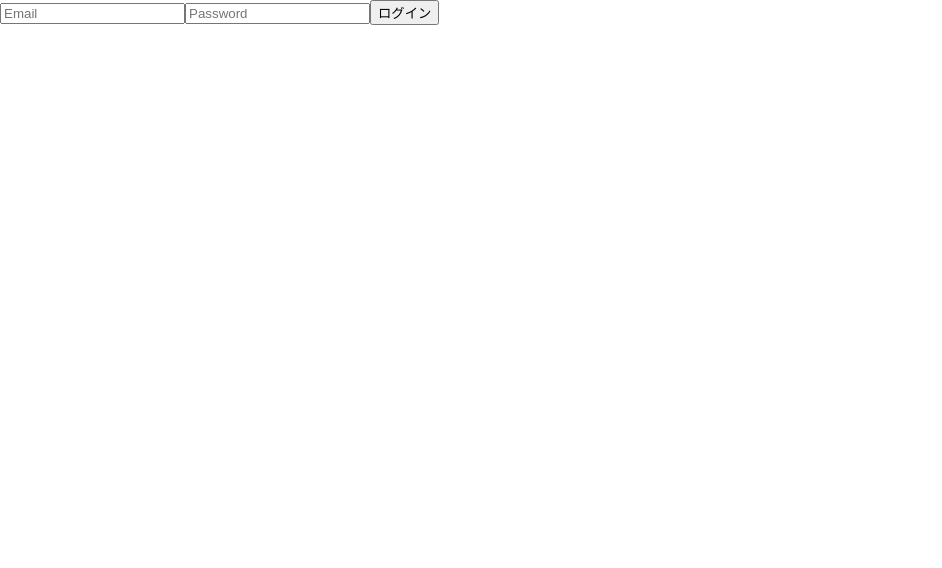
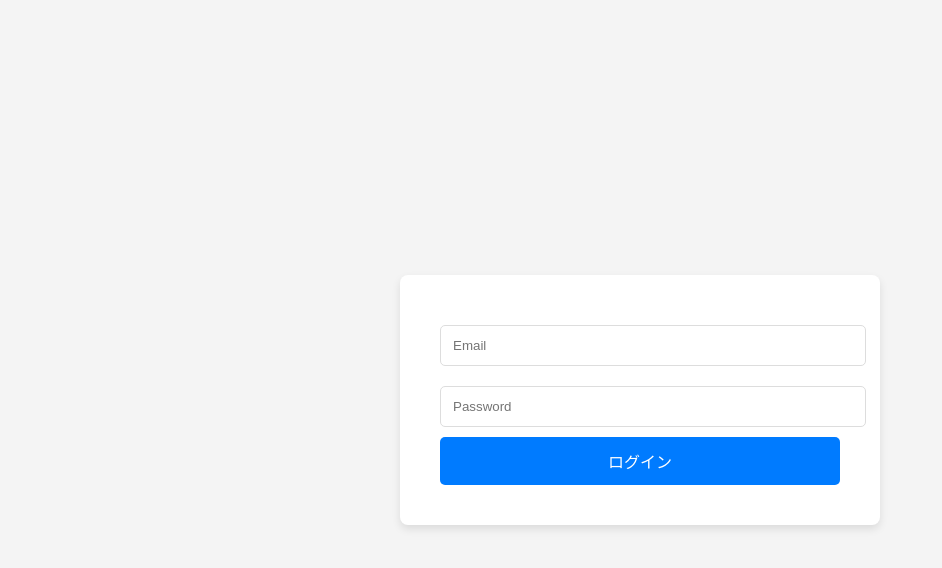
Before and after one commit to TurfAce/my-profile-app, a React (Create React App) app: page /login in a window 1280 px wide. Shown: the top 568 px of the page, without its empty margins (0-942 px from the left). Built offline with nearby package versions, Linux system fonts and the light colour scheme.

Commit message:
cssで整えた。モーダルで変なことするのでセーブポイントを作る

```diff
--- a/src/App.css
+++ b/src/App.css
@@ -1,38 +1,53 @@
-.App {
-  text-align: center;
+/* App.css */
+
+/* 背景色 */
+body {
+  background-color: #00a2ff;
+  font-family: Arial, sans-serif;
 }
 
-.App-logo {
-  height: 40vmin;
-  pointer-events: none;
+/* メインコンテンツのレイアウト */
+div {
+  margin: 0 auto;
+  background-color: #007BFF;
+  max-width: 1200px;
+  padding: 20px;
 }
 
-@media (prefers-reduced-motion: no-preference) {
-  .App-logo {
-    animation: App-logo-spin infinite 20s linear;
-  }
+/* ヘッダーのスタイル */
+h2 {
+  color: #333;
+  text-align: center;
+  margin-bottom: 20px;
 }
 
-.App-header {
-  background-color: #282c34;
-  min-height: 100vh;
-  display: flex;
-  flex-direction: column;
-  align-items: center;
-  justify-content: center;
-  font-size: calc(10px + 2vmin);
-  color: white;
+/* ボタンの基本スタイル */
+button {
+  padding: 10px 20px;
+  border: none;
+  border-radius: 5px;
+  cursor: pointer;
 }
 
-.App-link {
-  color: #61dafb;
+/* プライマリーボタン */
+button.primary {
+  background-color: #007BFF;
+  color: white;
+  font-size: 16px;
 }
 
-@keyframes App-logo-spin {
-  from {
-    transform: rotate(0deg);
-  }
-  to {
-    transform: rotate(360deg);
-  }
+/* セカンダリーボタン */
+button.secondary {
+  background-color: #6c757d;
+  color: white;
+  font-size: 16px;
 }
+
+/* フォームの入力フィールド */
+input {
+  padding: 10px;
+  margin-bottom: 10px;
+  width: 100%;
+  border-radius: 5px;
+  border: 1px solid #ddd;
+}
--- a/src/pages/LoginPage.js
+++ b/src/pages/LoginPage.js
@@ -4,6 +4,7 @@
 
 import React, { useState } from 'react';
 import { useNavigate } from 'react-router-dom';
+import './Loginpage.css';
 
 function LoginPage() {
   const [email, setEmail] = useState('');
@@ -34,11 +35,13 @@ function LoginPage() {
   };
 
   return (
-    <form onSubmit={handleLogin}>
-      <input type="email" value={email} onChange={(e) => setEmail(e.target.value)} placeholder="Email" />
-      <input type="password" value={password} onChange={(e) => setPassword(e.target.value)} placeholder="Password" />
-      <button type="submit">ログイン</button>
-    </form>
+    <div className='login-container'>
+      <form className='login-form' onSubmit={handleLogin}>
+        <input type="email" value={email} onChange={(e) => setEmail(e.target.value)} placeholder="Email" />
+        <input type="password" value={password} onChange={(e) => setPassword(e.target.value)} placeholder="Password" />
+        <button type="submit">ログイン</button>
+      </form>
+    </div>
   );
 }
 
--- /dev/null
+++ b/src/pages/Loginpage.css
@@ -0,0 +1,53 @@
+/* LoginPage.css */
+
+.login-container {
+    display: flex;
+    justify-content: center;
+    align-items: center;
+    height: 100vh;
+    background-color: #f4f4f4;
+  }
+
+  .login-form {
+    background-color: white;
+    padding: 40px;
+    border-radius: 8px;
+    box-shadow: 0 4px 8px rgba(0, 0, 0, 0.1);
+    width: 100%;
+    max-width: 400px;
+    text-align: center;
+  }
+
+  .login-form h2 {
+    margin-bottom: 20px;
+    color: #333;
+  }
+
+  .login-form input {
+    width: 100%;
+    padding: 12px;
+    margin: 10px 0;
+    border: 1px solid #ddd;
+    border-radius: 5px;
+  }
+
+  .login-form button {
+    width: 100%;
+    padding: 12px;
+    background-color: #007BFF;
+    color: white;
+    border: none;
+    border-radius: 5px;
+    font-size: 16px;
+    cursor: pointer;
+  }
+
+  .login-form button:hover {
+    background-color: #0056b3;
+  }
+
+  .login-form input:focus,
+  .login-form button:focus {
+    outline: none;
+    border-color: #007BFF;
+  }
--- /dev/null
+++ b/src/pages/ProfilePage.css
@@ -0,0 +1,52 @@
+/* ProfilePage.css */
+.profile-container {
+  max-width: 800px;
+  margin: 0 auto;
+  background-color: white;
+  padding: 20px;
+  border-radius: 8px;
+  box-shadow: 0 2px 8px rgba(0, 0, 0, 0.1);
+}
+
+.profile-card {
+  display: flex;
+  flex-direction: column;
+  align-items: center;
+}
+
+.profile-img {
+  border-radius: 50%;
+  width: 100px;
+  height: 100px;
+  object-fit: cover;
+  margin-bottom: 20px;
+}
+
+.profile-edit-form {
+  display: flex;
+  flex-direction: column;
+}
+
+input {
+  padding: 10px;
+  margin-bottom: 10px;
+  border-radius: 5px;
+  border: 1px solid #ddd;
+}
+
+button {
+  padding: 10px;
+  border-radius: 5px;
+  border: none;
+  cursor: pointer;
+}
+
+button.primary {
+  background-color: #007BFF;
+  color: white;
+}
+
+button.secondary {
+  background-color: #6c757d;
+  color: white;
+}
--- a/src/pages/ProfilePage.js
+++ b/src/pages/ProfilePage.js
@@ -1,5 +1,6 @@
 import React, { useEffect, useState } from 'react';
 import { useParams } from 'react-router-dom';
+import './ProfilePage.css';
 
 function UserProfilePage() {
   const { userId } = useParams();
@@ -55,10 +56,10 @@ function UserProfilePage() {
   };
 
   return (
-    <div>
+    <div className="profile-container">
       <h2>プロフィール</h2>
       {editMode ? (
-        <div>
+        <div className="profile-edit-form">
           <input
             type="text"
             name="bio"
@@ -84,7 +85,7 @@ function UserProfilePage() {
           <button onClick={() => setEditMode(false)}>キャンセル</button>
         </div>
       ) : (
-        <div>
+        <div className="profile-card">
           {profile.profile_picture_url ? (
             <img src={profile.profile_picture_url} alt="Profile" />
           ) : (
@@ -92,7 +93,7 @@ function UserProfilePage() {
           )}
           <p>{profile.bio || '自己紹介がありません'}</p>
           <p>ソーシャルリンク: {profile.social_links || 'リンクがありません'}</p>
-          <button onClick={() => setEditMode(true)}>プロフィール編集</button>
+          <button className="primary" onClick={() => setEditMode(true)}>プロフィール編集</button>
         </div>
       )}
     </div>
--- a/src/pages/RegisterPage.js
+++ b/src/pages/RegisterPage.js
@@ -1,6 +1,7 @@
 //RegisterPage.js
 
 import React, { useState } from 'react';
+import './registerpage.css';
 
 const RegisterPage = () => {
   const [formData, setFormData] = useState({
@@ -39,9 +40,9 @@ const RegisterPage = () => {
 
 
   return (
-    <div style={{ textAlign: 'center', marginTop: '20px' }}>
-      <h2>Register</h2>
-      <form onSubmit={handleSubmit}>
+    <div className="register-container">
+      <form className="register-form" onSubmit={handleSubmit}>
+        <h2>Register</h2>
         <input
           type="text"
           name="username"
@@ -49,7 +50,6 @@ const RegisterPage = () => {
           value={formData.username}
           onChange={handleChange}
           required
-          style={{ display: 'block', margin: '10px auto', padding: '10px' }}
         />
         <input
           type="email"
@@ -58,7 +58,6 @@ const RegisterPage = () => {
           value={formData.email}
           onChange={handleChange}
           required
-          style={{ display: 'block', margin: '10px auto', padding: '10px' }}
         />
         <input
           type="password"
@@ -67,7 +66,6 @@ const RegisterPage = () => {
           value={formData.password}
           onChange={handleChange}
           required
-          style={{ display: 'block', margin: '10px auto', padding: '10px' }}
         />
         <button type="submit">Register</button>
       </form>
--- /dev/null
+++ b/src/pages/registerpage.css
@@ -0,0 +1,53 @@
+/* RegisterPage.css */
+
+.register-container {
+    display: flex;
+    justify-content: center;
+    align-items: center;
+    height: 100vh;
+    background-color: #f4f4f4;
+  }
+
+  .register-form {
+    background-color: white;
+    padding: 40px;
+    border-radius: 8px;
+    box-shadow: 0 4px 8px rgba(0, 0, 0, 0.1);
+    width: 100%;
+    max-width: 400px;
+    text-align: center;
+  }
+
+  .register-form h2 {
+    margin-bottom: 20px;
+    color: #333;
+  }
+
+  .register-form input {
+    width: 100%;
+    padding: 12px;
+    margin: 10px 0;
+    border: 1px solid #ddd;
+    border-radius: 5px;
+  }
+
+  .register-form button {
+    width: 100%;
+    padding: 12px;
+    background-color: #28a745;
+    color: white;
+    border: none;
+    border-radius: 5px;
+    font-size: 16px;
+    cursor: pointer;
+  }
+
+  .register-form button:hover {
+    background-color: #218838;
+  }
+
+  .register-form input:focus,
+  .register-form button:focus {
+    outline: none;
+    border-color: #28a745;
+  }
```
Also changed, not shown: Modal.css (added, +34 -0 lines), Modal.js (added, +19 -0 lines), ttt.txt (added), 1 other file (tests, documents, lock files or other folders).
